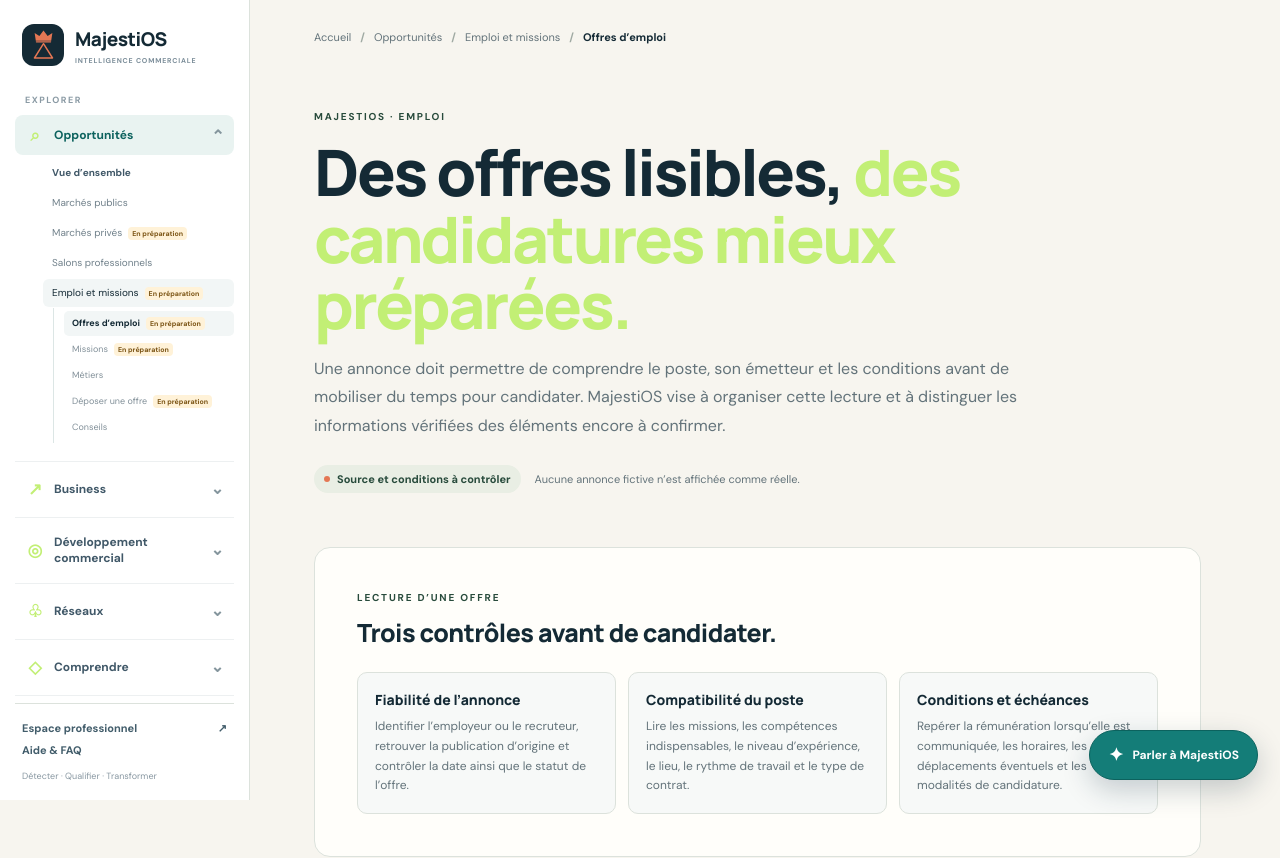
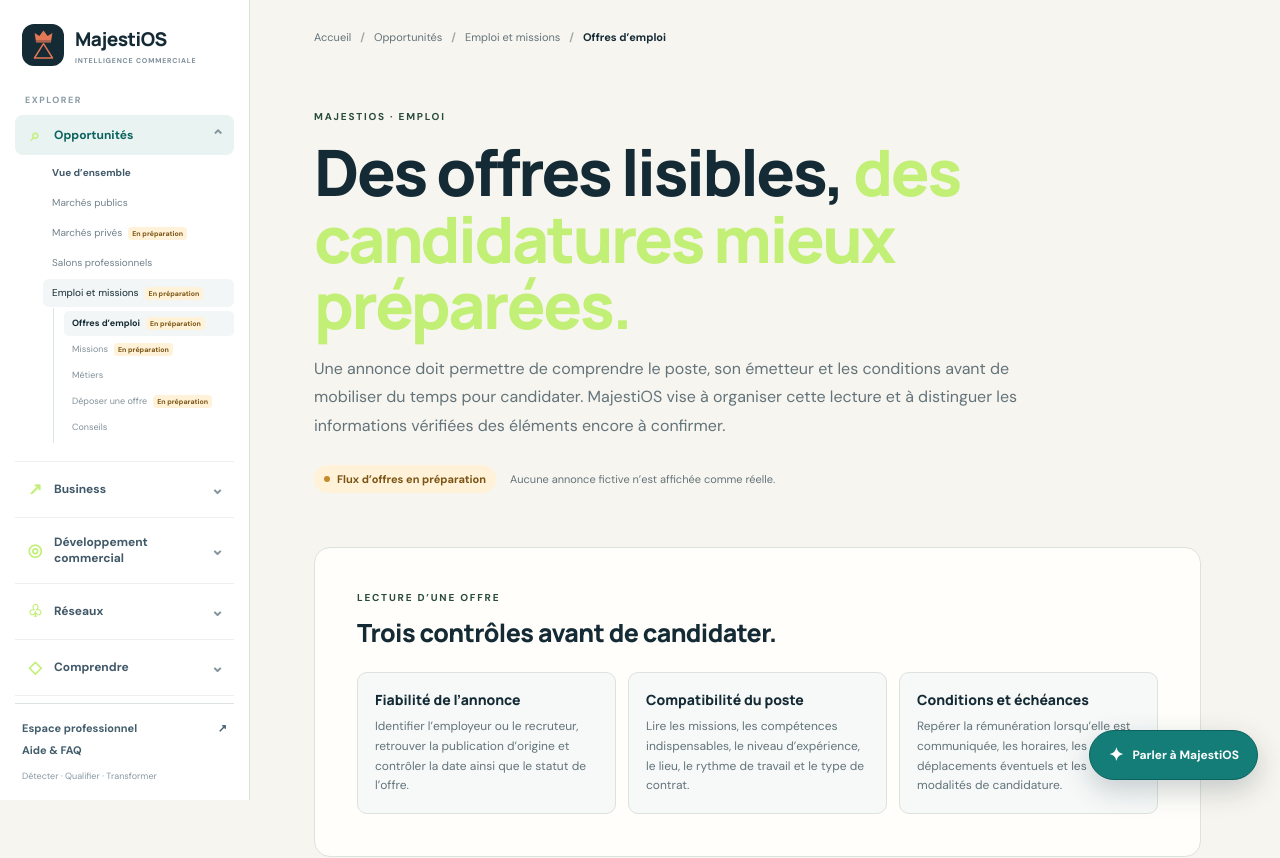
Before and after one commit to Chexpeer/Majestios, a Next.js app: page /opportunites/emploi/offres in a window 1280 px wide. Shown: the top 858 px of the page. Built offline with nearby package versions, Linux system fonts and the light colour scheme.

Commit message:
Afficher le statut réel du flux d’offres d’emploi

```diff
--- a/src/app/opportunites/emploi/offres/page.tsx
+++ b/src/app/opportunites/emploi/offres/page.tsx
@@ -15,7 +15,7 @@ const checks = [
 export default function OffresEmploiPage() {
   return <main className="site-page"><PublicHeader /><div className="page-container">
     <nav className="breadcrumbs" aria-label="Fil d’Ariane"><Link href="/">Accueil</Link><span><b>/</b><Link href="/opportunites">Opportunités</Link></span><span><b>/</b><Link href="/opportunites/emploi">Emploi et missions</Link></span><span><b>/</b><strong>Offres d’emploi</strong></span></nav>
-    <section className="page-hero bodacc-hero"><span className="eyebrow">MAJESTIOS · EMPLOI</span><h1>Des offres lisibles, <span>des candidatures mieux préparées.</span></h1><p>Une annonce doit permettre de comprendre le poste, son émetteur et les conditions avant de mobiliser du temps pour candidater. MajestiOS vise à organiser cette lecture et à distinguer les informations vérifiées des éléments encore à confirmer.</p><div className="page-hero-meta"><span className="status-chip"><i />Source et conditions à contrôler</span><span>Aucune annonce fictive n’est affichée comme réelle.</span></div></section>
+    <section className="page-hero bodacc-hero"><span className="eyebrow">MAJESTIOS · EMPLOI</span><h1>Des offres lisibles, <span>des candidatures mieux préparées.</span></h1><p>Une annonce doit permettre de comprendre le poste, son émetteur et les conditions avant de mobiliser du temps pour candidater. MajestiOS vise à organiser cette lecture et à distinguer les informations vérifiées des éléments encore à confirmer.</p><div className="page-hero-meta"><span className="status-chip status-chip-preparing"><i />Flux d’offres en préparation</span><span>Aucune annonce fictive n’est affichée comme réelle.</span></div></section>
     <section className="content-panel"><span className="eyebrow">LECTURE D’UNE OFFRE</span><h2>Trois contrôles avant de candidater.</h2><div className="bodacc-principle-grid">{checks.map((item)=><div key={item.title}><strong>{item.title}</strong><span>{item.text}</span></div>)}</div></section>
     <section className="content-panel"><span className="eyebrow">ÉTAT DU SERVICE</span><h2>Un catalogue seulement lorsque les données sont disponibles.</h2><p>Cette page décrit la méthode de qualification. Les offres ne doivent apparaître que si leur source, leur date et leur statut peuvent être contrôlés. Tant qu’un flux d’offres vérifiées n’est pas connecté, l’absence de résultats doit être annoncée clairement plutôt que compensée par des exemples inventés.</p><p>Le dépôt de CV nécessite un parcours distinct avec finalité définie, accès restreints, durée de conservation et règles de suppression. Aucun document personnel ne doit être collecté par un formulaire provisoire non sécurisé.</p></section>
     <section className="bodacc-next-actions"><div><span className="eyebrow">AUTRES PARCOURS</span><h2>Choisir le bon type d’opportunité.</h2><p>Une offre d’emploi et une mission professionnelle ne répondent pas aux mêmes critères.</p></div><div className="bodacc-next-links"><Link href="/opportunites/emploi/missions">Missions professionnelles <span>→</span></Link><Link href="/opportunites/emploi">Vue d’ensemble emploi <span>→</span></Link><Link href="/developpement-commercial/prospection">Développement commercial <span>→</span></Link></div></section>
```
